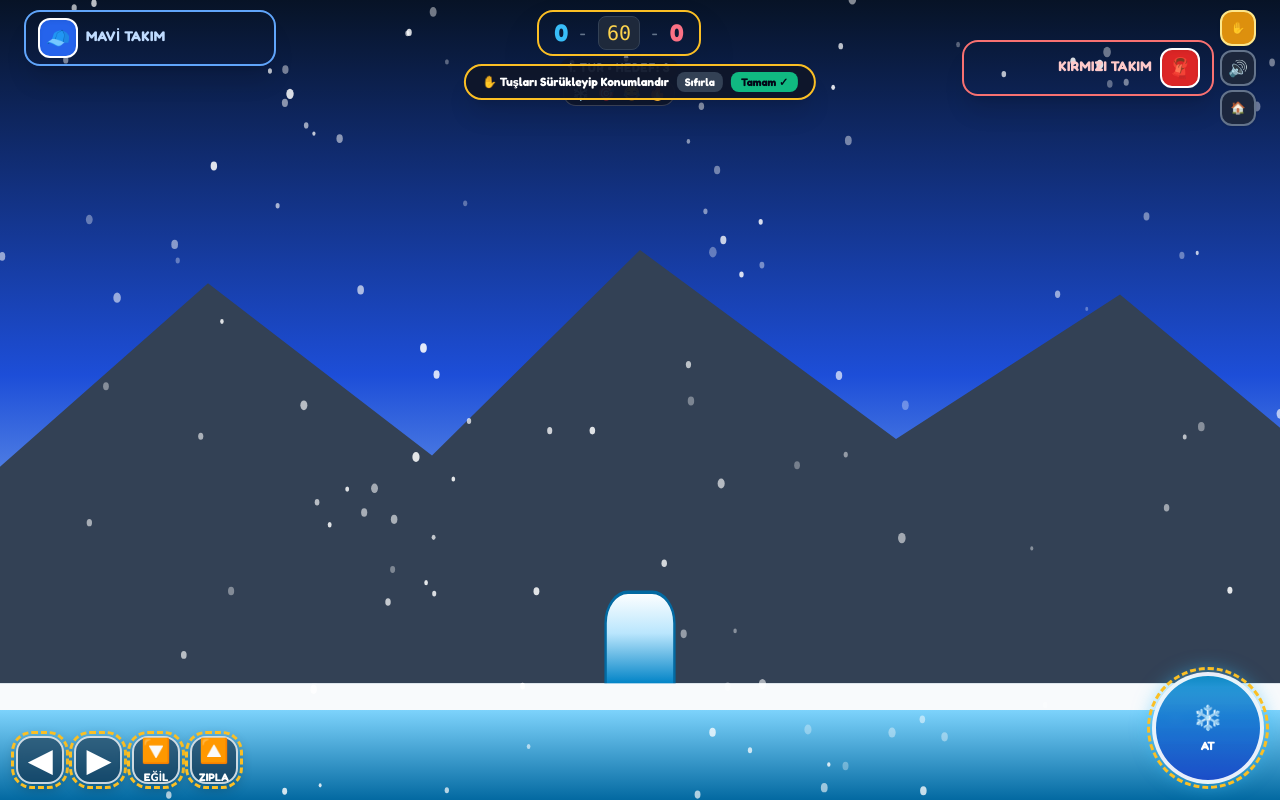
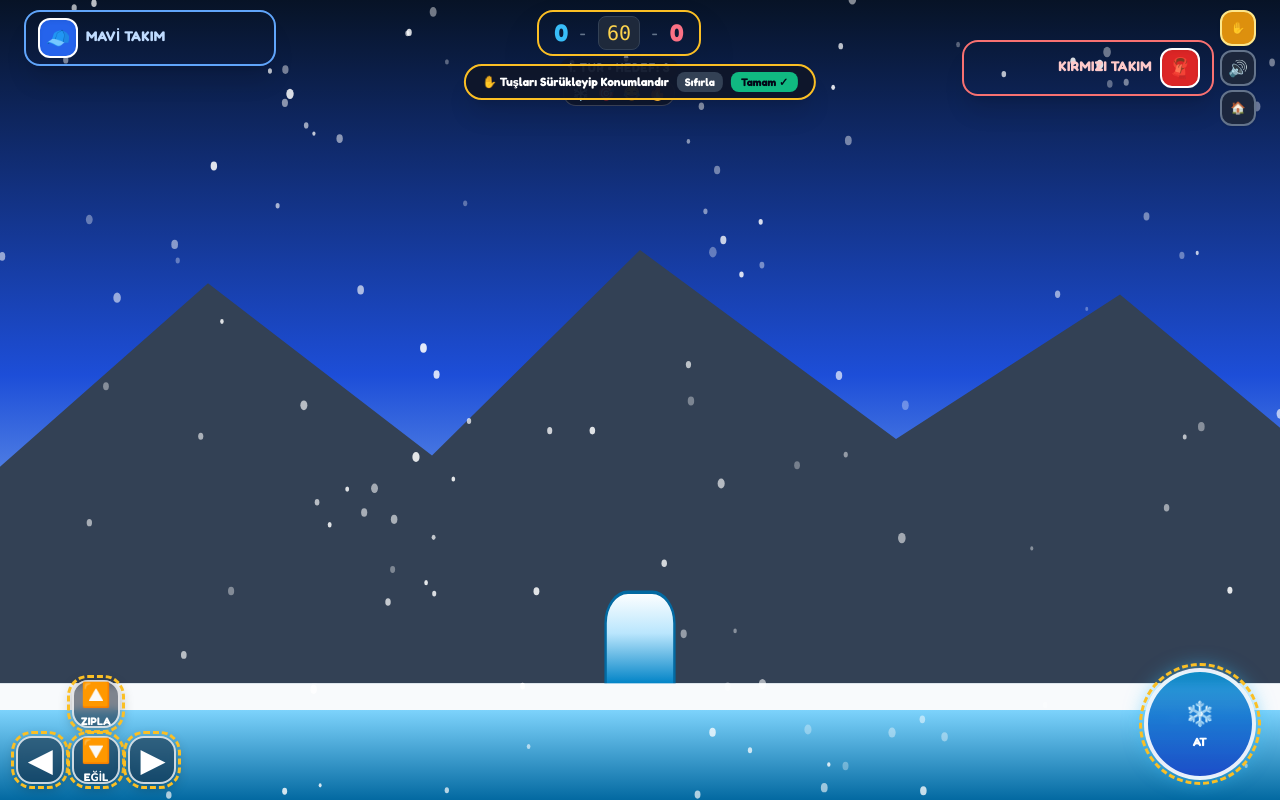
Before and after one commit to snntsn/kartopu, a plain HTML site: page index.html in a window 1280 px wide. Both pictures are taken after a click on the button "Tuş Düzeni". Drawn offline with nearby package versions, Linux system fonts and the light colour scheme; animation ran at ten frames a second.

Commit message:
Add files via upload

```diff
--- a/index.html
+++ b/index.html
@@ -196,20 +196,22 @@
             <button id="btn-done-touch-layout" type="button" class="px-2.5 py-0.5 rounded-lg bg-emerald-500 hover:bg-emerald-400 text-slate-950 text-[11px] font-black cursor-pointer">Tamam ✓</button>
         </div>
 
-        <div id="touch-move-cluster" class="pointer-events-auto fixed bottom-2.5 sm:bottom-4 left-2.5 sm:left-4 flex items-center gap-1.5 sm:gap-2.5">
-            <button id="t-left" type="button" class="touch-pad-btn w-12 h-12 sm:w-18 sm:h-18 rounded-xl sm:rounded-2xl text-white text-xl sm:text-3xl font-black flex items-center justify-center">◀</button>
-            <button id="t-right" type="button" class="touch-pad-btn w-12 h-12 sm:w-18 sm:h-18 rounded-xl sm:rounded-2xl text-white text-xl sm:text-3xl font-black flex items-center justify-center">▶</button>
-            <button id="t-duck" type="button" class="touch-pad-btn w-12 h-12 sm:w-18 sm:h-18 rounded-xl sm:rounded-2xl text-white flex flex-col items-center justify-center">
-                <span class="text-base sm:text-2xl leading-none">🔽</span>
-                <span class="text-[9px] sm:text-[11px] font-extrabold mt-0.5">EĞİL</span>
-            </button>
+        <div id="touch-move-cluster" class="pointer-events-auto fixed bottom-2.5 sm:bottom-4 left-2.5 sm:left-4 flex flex-col items-center gap-1.5 sm:gap-2">
             <button id="t-jump" type="button" class="touch-pad-btn w-12 h-12 sm:w-18 sm:h-18 rounded-xl sm:rounded-2xl text-white flex flex-col items-center justify-center">
                 <span class="text-base sm:text-2xl leading-none">🔼</span>
                 <span class="text-[9px] sm:text-[11px] font-extrabold mt-0.5">ZIPLA</span>
             </button>
+            <div class="flex items-center gap-1.5 sm:gap-2">
+                <button id="t-left" type="button" class="touch-pad-btn w-12 h-12 sm:w-18 sm:h-18 rounded-xl sm:rounded-2xl text-white text-xl sm:text-3xl font-black flex items-center justify-center">◀</button>
+                <button id="t-duck" type="button" class="touch-pad-btn w-12 h-12 sm:w-18 sm:h-18 rounded-xl sm:rounded-2xl text-white flex flex-col items-center justify-center">
+                    <span class="text-base sm:text-2xl leading-none">🔽</span>
+                    <span class="text-[9px] sm:text-[11px] font-extrabold mt-0.5">EĞİL</span>
+                </button>
+                <button id="t-right" type="button" class="touch-pad-btn w-12 h-12 sm:w-18 sm:h-18 rounded-xl sm:rounded-2xl text-white text-xl sm:text-3xl font-black flex items-center justify-center">▶</button>
+            </div>
         </div>
 
-        <div id="touch-aim-cluster" class="pointer-events-auto fixed bottom-2.5 sm:bottom-4 right-2.5 sm:right-4 flex items-end gap-2">
+        <div id="touch-aim-cluster" class="pointer-events-auto fixed bottom-3 sm:bottom-5 right-3 sm:right-6 flex items-end gap-2">
             <button id="t-aim-pad" type="button" class="touch-pad-btn relative w-20 h-20 sm:w-28 sm:h-28 rounded-full bg-gradient-to-b from-sky-500/80 to-blue-700/85 border-3 sm:border-4 border-white/90 shadow-[0_0_20px_rgba(56,189,248,0.65)] flex flex-col items-center justify-center text-white cursor-pointer">
                 <span class="text-xl sm:text-2xl leading-none pointer-events-none">❄️</span>
                 <span class="text-[11px] sm:text-xs font-black tracking-wide mt-1 pointer-events-none">AT</span>
@@ -1365,7 +1367,6 @@
 
             ctx.restore();
 
-            // At tuşuna basılı tutulduğunda veya nişan alındığında kesik çizgiyle atış ekseni
             if (this.isHuman && (this.charging || aimInput.mouseActive)) {
                 const hb = this.getHitbox();
                 const originX = 0;
```
